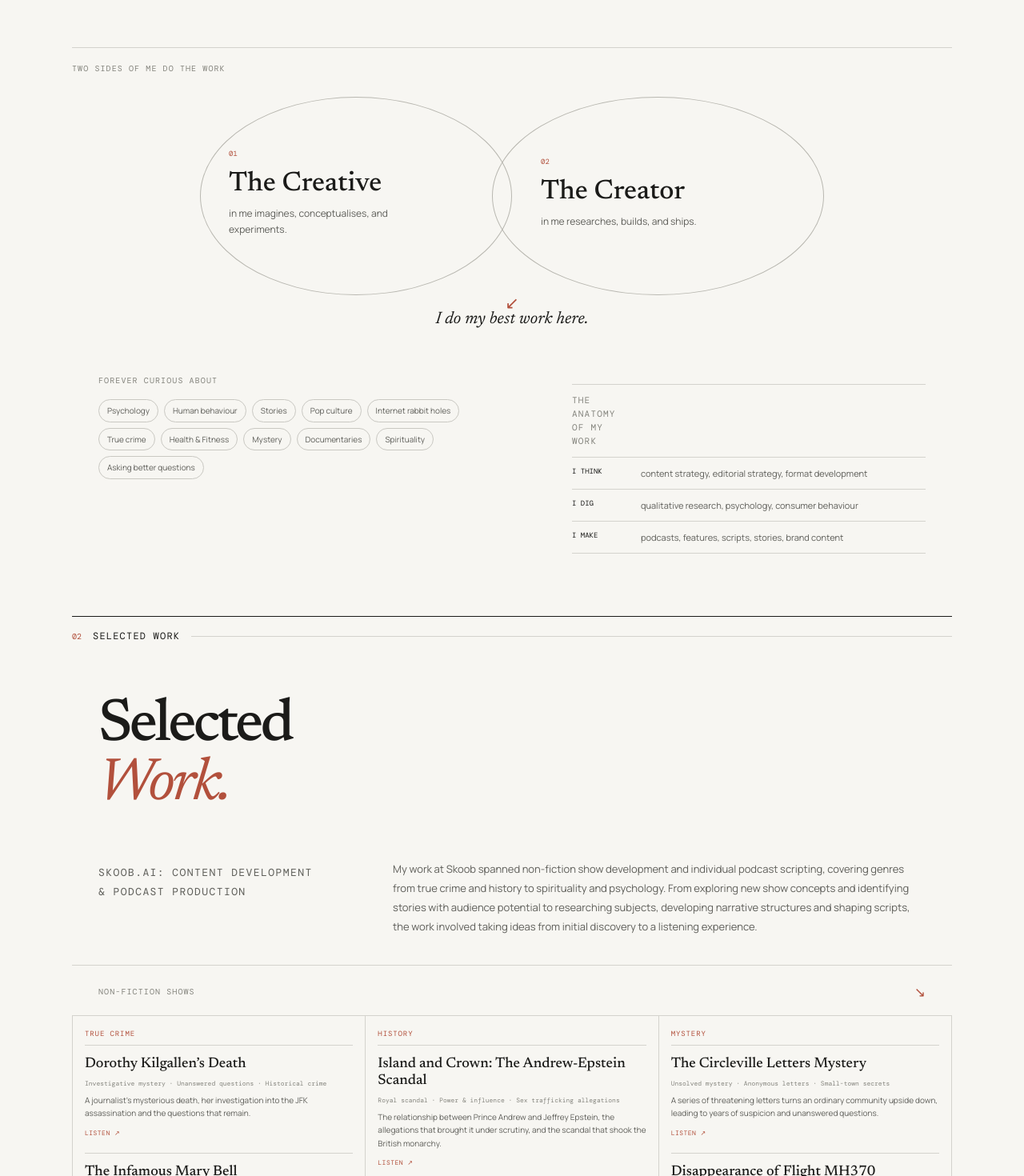
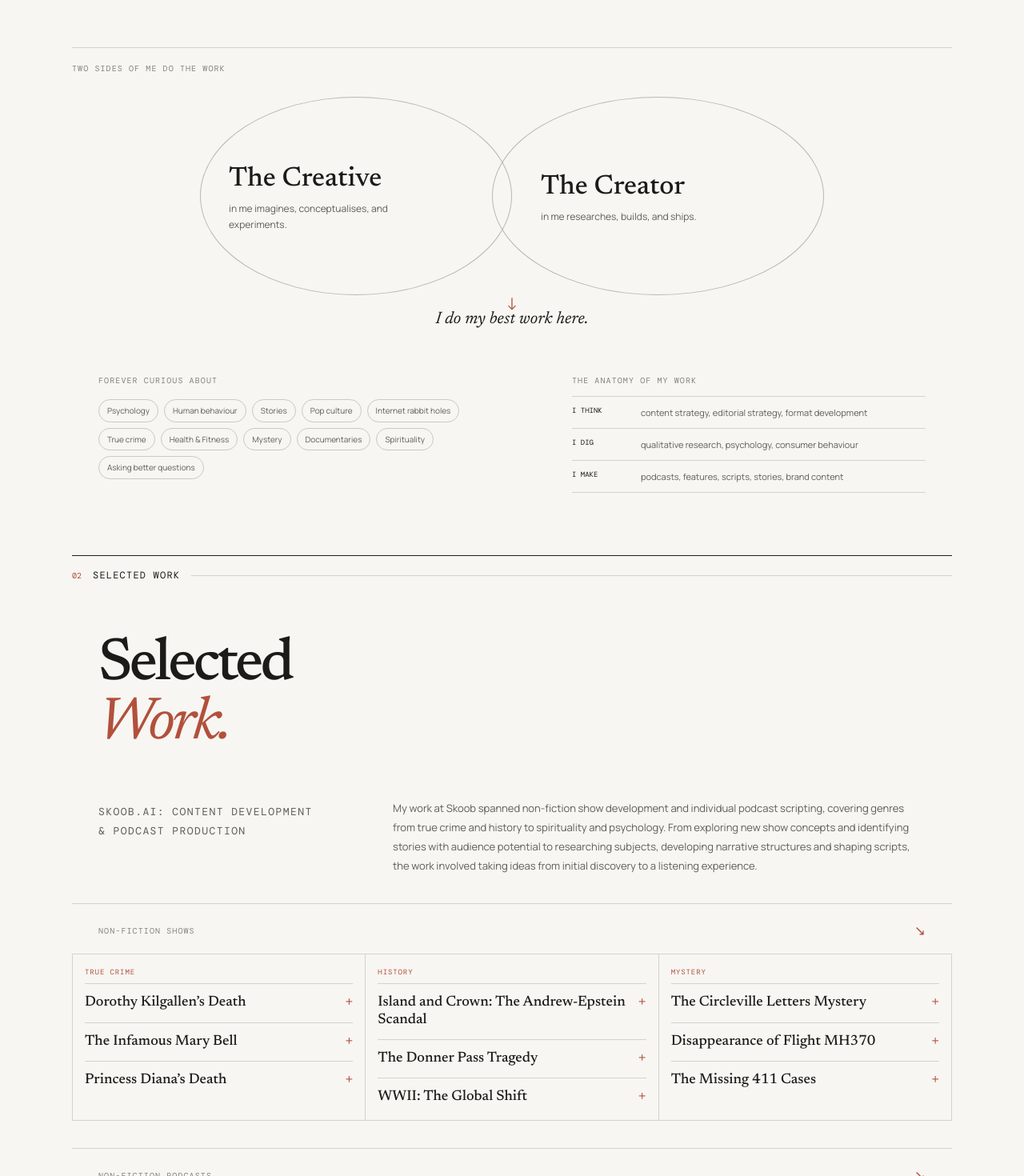
Before and after one commit to vaishnaviforwork/-Users-vaishnavi-Desktop-vaishnavi-portfolio, a Next.js app: page / in a window 1280 px wide. Shown: the part 1140-2610 px from the top of the page at 80% size. Built offline with nearby package versions, Linux system fonts and the light colour scheme.

Commit message:
Refine portfolio layout and Skoob work

```diff
--- a/src/app/page.tsx
+++ b/src/app/page.tsx
@@ -1,7 +1,7 @@
 import Image from 'next/image'
 import type { ReactNode } from 'react'
 import styles from './portfolio.module.css'
-import { about, concepts, contact, metrics, principles, projects, skoob, writing } from '@/content'
+import { about, concepts, contact, metrics, projects, skoob, writing } from '@/content'
 
 // Serve fresh homepage markup on every request so mobile webviews don't revive
 // an older, statically cached hero after a deployment.
@@ -64,12 +64,14 @@ function SkoobShelf({ title, groups, columns }: { title: string; groups: typeof
             <h4>{group.genre}</h4>
             <div className={styles.skoobItems}>
               {group.items.map((item) => (
-                <a className={styles.skoobItem} href={item.href} target="_blank" rel="noreferrer" key={item.title}>
-                  <strong>{item.title}</strong>
-                  <span className={styles.skoobTags}>{item.tags.join(' · ')}</span>
-                  <span className={styles.skoobDescription}>{item.description}</span>
-                  <span className={styles.skoobListen}>Listen ↗</span>
-                </a>
+                <details className={styles.skoobItem} key={item.title}>
+                  <summary><strong>{item.title}</strong><span aria-hidden="true">+</span></summary>
+                  <div className={styles.skoobItemBody}>
+                    <span className={styles.skoobTags}>{item.tags.join(' · ')}</span>
+                    <span className={styles.skoobDescription}>{item.description}</span>
+                    <a className={styles.skoobListen} href={item.href} target="_blank" rel="noreferrer">Listen ↗</a>
+                  </div>
+                </details>
               ))}
             </div>
           </section>
@@ -120,9 +122,9 @@ export default function RedesignPreview() {
           <div className={styles.twoSides}>
             <Label>Two sides of me do the work</Label>
             <div className={styles.sidePair}>
-              <div className={styles.side}><span>01</span><h3>The Creative</h3><p>in me {about.creative}</p></div>
-              <div className={styles.side}><span>02</span><h3>The Creator</h3><p>in me {about.creator}</p></div>
-              <div className={styles.meet}><span>↙</span><i>I do my best work here.</i></div>
+              <div className={styles.side}><h3>The Creative</h3><p>in me {about.creative}</p></div>
+              <div className={styles.side}><h3>The Creator</h3><p>in me {about.creator}</p></div>
+              <div className={styles.meet}><span aria-hidden="true">↓</span><i>I do my best work here.</i></div>
             </div>
           </div>
           <div className={styles.aboutFoot}>
@@ -160,19 +162,13 @@ export default function RedesignPreview() {
           </article>)}</div>
         </section>
 
-        <section className={styles.approach}>
-          <SectionHeading number="04" title="How I work" id="approach-heading" />
-          <div className={styles.approachLead}><h2>How I<br /><i>work.</i></h2></div>
-          <ol className={styles.principles}>{principles.map(([title, description], i) => <li key={title}><span>0{i + 1}</span><h3>{title}</h3><p>{description}</p><b>↗</b></li>)}</ol>
-        </section>
-
         <section className={styles.numbers}>
-          <SectionHeading number="05" title="By the numbers" id="numbers-heading" />
+          <SectionHeading number="04" title="By the numbers" id="numbers-heading" />
           <div className={styles.metricGrid}>{metrics.map(([number, label]) => <div className={styles.metric} key={label}><strong>{number}</strong><span>{label}</span></div>)}</div>
         </section>
 
         <section className={styles.contact} id="contact">
-          <SectionHeading number="06" title="Contact" id="contact-heading" />
+          <SectionHeading number="05" title="Contact" id="contact-heading" />
           <div className={styles.contactBody}><h2>Let’s<br /><i>connect.</i></h2><div><a href={`mailto:${contact.email}`}>{contact.email} ↗</a><a href={`tel:${contact.phone.replaceAll(' ', '')}`}>{contact.phone}</a><a href={contact.linkedin} target="_blank" rel="noreferrer">LinkedIn ↗</a></div></div>
           <div className={styles.footer}><span>Vaishnavi Desai · Stories & Strategies</span><a href="#top">Back to top ↑</a></div>
         </section>
--- a/src/app/portfolio.module.css
+++ b/src/app/portfolio.module.css
@@ -68,8 +68,9 @@
 .aboutFoot { display: grid; grid-template-columns: 1.05fr .95fr; gap: 10%; padding: 58px 3% 0; }
 .tags { display: flex; flex-wrap: wrap; gap: 7px; margin-top: 16px; }
 .tags span { border: 1px solid #c9c8c2; border-radius: 99px; padding: 5px 10px; color: var(--soft-ink); font-size: 10px; }
-.anatomy > p { display: grid; grid-template-columns: 70px 1fr; gap: 16px; margin: 0; padding: 11px 0; border-bottom: 1px solid var(--line); font-size: 11px; line-height: 1.55; }
-.anatomy > p:first-of-type { margin-top: 12px; border-top: 1px solid var(--line); }
+.anatomy > .label { white-space: nowrap; }
+.anatomy > p:not(.label) { display: grid; grid-template-columns: 70px 1fr; gap: 16px; margin: 0; padding: 11px 0; border-bottom: 1px solid var(--line); font-size: 11px; line-height: 1.55; }
+.anatomy > .label + p { margin-top: 12px; border-top: 1px solid var(--line); }
 .anatomy b { font: 9px "DM Mono", monospace; }
 .anatomy span { color: var(--soft-ink); }
 .workLead { padding-bottom: 46px; }
@@ -85,13 +86,18 @@
 .skoobColumn { min-width: 0; padding: 16px 15px 5px; border-right: 1px solid var(--line); border-bottom: 1px solid var(--line); }
 .skoobColumn h4 { margin: 0 0 8px; color: var(--accent); font: 9px "DM Mono", monospace; letter-spacing: .1em; text-transform: uppercase; }
 .skoobItems { border-top: 1px solid var(--line); }
-.skoobItem { display: block; min-width: 0; padding: 13px 0 15px; border-bottom: 1px solid var(--line); }
+.skoobItem { display: block; min-width: 0; padding: 13px 0; border-bottom: 1px solid var(--line); }
 .skoobItem:last-child { border-bottom: 0; }
-.skoobItem strong { display: block; font: 500 18px/1.18 "Newsreader", Georgia, serif; overflow-wrap: anywhere; }
+.skoobItem summary { list-style: none; cursor: pointer; display: flex; align-items: flex-start; gap: 12px; }
+.skoobItem summary::-webkit-details-marker { display: none; }
+.skoobItem summary > span { flex: 0 0 auto; color: var(--accent); font-size: 17px; line-height: 1; transition: transform .2s; }
+.skoobItem[open] summary > span { transform: rotate(45deg); }
+.skoobItem strong { display: block; flex: 1; font: 500 18px/1.18 "Newsreader", Georgia, serif; overflow-wrap: anywhere; }
+.skoobItemBody { padding: 0 20px 0 0; }
 .skoobTags { display: block; margin-top: 7px; color: var(--muted); font: 8px/1.6 "DM Mono", monospace; }
 .skoobDescription { display: block; margin-top: 6px; color: var(--soft-ink); font-size: 10px; line-height: 1.65; }
 .skoobListen { display: inline-block; margin-top: 7px; color: var(--accent); font: 8px "DM Mono", monospace; text-transform: uppercase; letter-spacing: .06em; }
-.skoobItem:hover .skoobListen { text-decoration: underline; text-underline-offset: 3px; }
+.skoobListen:hover { text-decoration: underline; text-underline-offset: 3px; }
 .subsection { border-top: 1px solid var(--line); padding-top: 16px; }
 .podcastList { margin-top: 20px; }
 .podcast { display: grid; grid-template-columns: 220px 1fr; gap: clamp(28px, 6vw, 76px); padding: 32px 3%; border-bottom: 1px solid var(--line); align-items: start; }
@@ -132,6 +138,7 @@
 .brandRows { display: grid; grid-template-columns: repeat(3, minmax(0, 1fr)); gap: 18px; margin-top: 18px; }
 .brandRow { border-top: 1px solid var(--line); padding: 14px 0 18px; transition: padding .2s; }
 .brandImage { width: 100%; aspect-ratio: 1.9; margin-bottom: 16px; }
+.brandRow:first-child .brandImage img { object-fit: contain; background: #171716; }
 .brandPlaceholder { display: flex; align-items: center; justify-content: center; background: #eeece6; color: var(--muted); }
 .brandPlaceholder span { width: 92px; height: 92px; display: grid; place-content: center; border: 1px solid #c9c8c2; border-radius: 50%; text-align: center; font: 9px/1.5 "DM Mono", monospace; letter-spacing: .08em; text-transform: uppercase; }
 .brandRow h3 { margin: 8px 0 5px; font: 500 23px "Newsreader", Georgia, serif; }
@@ -213,7 +220,7 @@
   .aboutFoot { grid-template-columns: 1fr; gap: 31px; padding: 39px 0 0; }
   .tags { gap: 6px; margin-top: 13px; }
   .tags span { font-size: 9px; padding: 4px 8px; }
-  .anatomy > p { grid-template-columns: 58px 1fr; }
+  .anatomy > p:not(.label) { grid-template-columns: 58px 1fr; }
   .podcast { grid-template-columns: 88px 1fr; gap: 15px; padding: 20px 0; }
   .skoobIntro { grid-template-columns: 1fr; gap: 10px; padding: 2px 0 26px; }
   .skoobIntro > p { font-size: 12px; line-height: 1.75; }
--- a/src/content.ts
+++ b/src/content.ts
@@ -6,16 +6,6 @@ export const about = {
   interests: ['Psychology', 'Human behaviour', 'Stories', 'Pop culture', 'Internet rabbit holes', 'True crime', 'Health & Fitness', 'Mystery', 'Documentaries', 'Spirituality', 'Asking better questions'],
   anatomy: [['I THINK', 'content strategy, editorial strategy, format development'], ['I DIG', 'qualitative research, psychology, consumer behaviour'], ['I MAKE', 'podcasts, features, scripts, stories, brand content']],
 }
-
-export const principles = [
-  ['Relevance', 'Does the topic matter to the intended audience?'],
-  ['Authority', 'Can the story be grounded in credible sources?'],
-  ['Differentiation', 'What fresh angle can we bring to a familiar subject?'],
-  ['Audience Interest', 'Is there a compelling reason for people to listen?'],
-  ['Search Potential', 'Are people actively looking for this subject?'],
-  ['Social Media Potential', 'Can the story spark discussion and sharing?'],
-  ['Business Relevance', "Does it fit the platform's content and audience goals?"],
-]
 
 export const skoob = {
   title: 'Skoob.AI: Content Development & Podcast Production',
@@ -111,7 +101,7 @@ export const writing = [
   { title: 'Feature Articles', category: 'Editorial & Long-form', description: 'Feature pieces exploring people, culture, psychology and human behaviour.', href: 'https://myndstories.com/author/vaishnavi-desai', action: 'View samples', image: '/images/myndstories-feature.jpg', imageAlt: 'Sunrise Reflections feature piece artwork' },
   { title: 'Newsletters', category: 'Editorial & Long-form', description: 'Editorial writing and audience-focused storytelling.', href: 'https://docs.google.com/document/d/1Ya44UCZ0hjBGwBJlUWxx0_gwWFQXcyCnkK4iME3pHso/edit?tab=t.0', action: 'View samples', image: '/images/newsletter.jpg', imageAlt: 'Golden Hour mental wellness newsletter artwork' },
   { title: 'Blogs', category: 'Editorial & Long-form', description: 'Research-led articles across topics and industries.', href: 'https://docs.google.com/document/d/1pqMwARWBJRYKbF6RKCr253gyD5dqoCnUgCI8E1N7R8U/edit?tab=t.0', action: 'View samples', image: '/images/blogs.jpg', imageAlt: 'Warm Blog Storytelling Desk artwork' },
-  { title: 'Skoob AI — Website Strategy & Content', category: 'Website Content', description: "Website content shaping the platform's messaging, content categories and value proposition for its audio storytelling experience.", href: 'https://skoob.ai/', action: 'Visit website', image: '', imageAlt: '' },
+  { title: 'Skoob AI — Website Strategy & Content', category: 'Website Content', description: "Website content shaping the platform's messaging, content categories and value proposition for its audio storytelling experience.", href: 'https://skoob.ai/', action: 'Visit website', image: '/images/skoob-homepage-artwork.png', imageAlt: "Robert Johnson's Death artwork featured on the Skoob homepage" },
   { title: 'SetMyCareer — Website Content', category: 'Website Content', description: 'Website copy communicating services, value propositions and user journeys.', href: 'https://setmycareer.com/', action: 'Visit website', image: '/images/setmycareer.jpg', imageAlt: 'SetMyCareer website screenshot' },
   { title: 'Supergigs — Website Content', category: 'Website Content', description: 'Website content shaping the messaging and value proposition of a freelance platform.', href: 'https://www.figma.com/design/y6va5osrtBBXn9dr8ImBf9/Supergigs-Latest?node-id=0-1&p=f', action: 'View website copy', image: '/images/supergigs.jpg', imageAlt: 'Supergigs website screenshot' },
 ]
```
Also changed, not shown: public/images/skoob-homepage-artwork.png (added).
